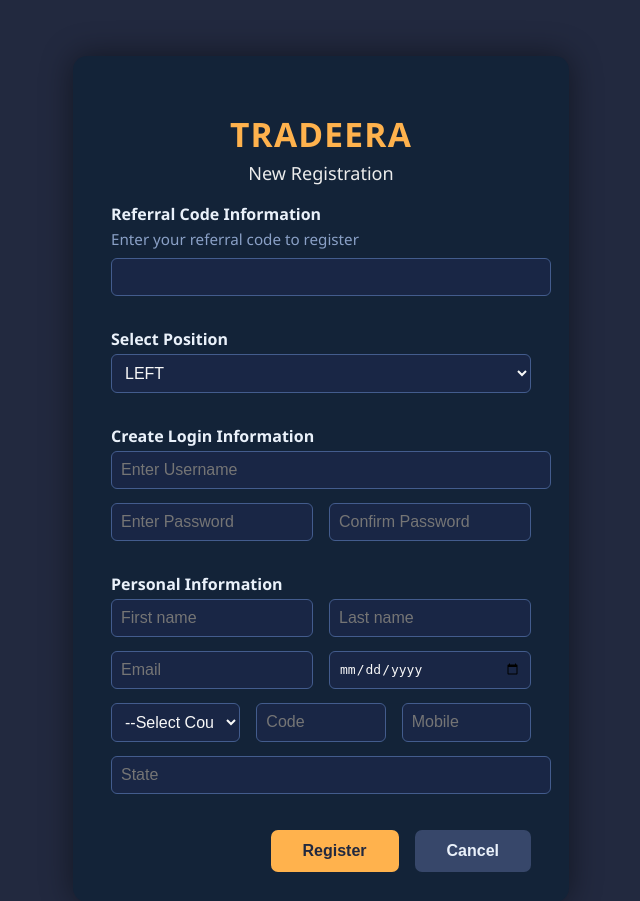
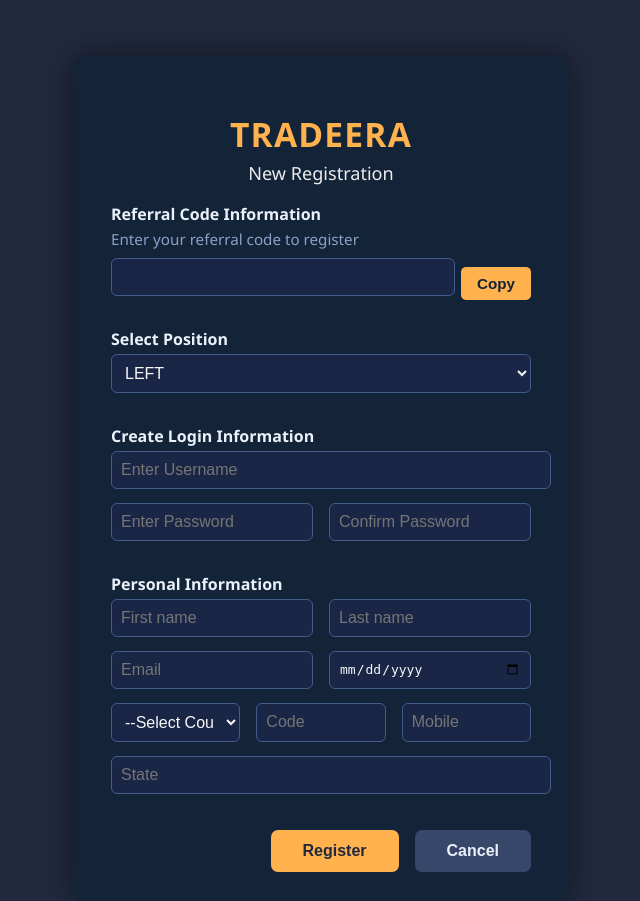
Before and after one commit to mudit0829/mlm-app, a Flask app: page /signup-page in a window 1280 px wide. Shown: the top 901 px of the page, without its empty margins (319-959 px from the left). Run offline with Flask 3, Linux system fonts and the light colour scheme.

Commit message:
Update signup.html

```diff
--- a/templates/signup.html
+++ b/templates/signup.html
@@ -91,6 +91,24 @@
       margin-bottom: 9px;
       color: #8aa0c6;
     }
+    .referral-row {
+      display:flex;
+      align-items:center;
+      gap:6px;
+    }
+    #copyReferral {
+      padding:8px 16px;
+      font-size:0.95em;
+      background:#ffb24d;
+      color:#132338;
+      border:none;
+      border-radius:5px;
+      cursor:pointer;
+      font-weight:bold;
+    }
+    #copyReferral:hover {
+      background:#ffd999;
+    }
   </style>
 </head>
 <body>
@@ -102,7 +120,10 @@
     <form id="signupForm">
       <label>Referral Code Information</label>
       <div class="info-text">Enter your referral code to register</div>
-      <input name="referral_code" id="referralCode" required readonly>
+      <div class="referral-row">
+        <input name="referral_code" id="referralCode" required>
+        <button type="button" id="copyReferral">Copy</button>
+      </div>
 
       <label>Select Position</label>
       <select name="position" required>
@@ -150,16 +171,30 @@
     </form>
   </div>
   <script>
-    // Autofill referral code from URL parameter, make field readonly
+    // Autofill referral code from URL parameter (readonly if present)
     function getQueryParam(param) {
       let params = new URLSearchParams(window.location.search);
       return params.get(param);
     }
     window.onload = function() {
       let referral = getQueryParam('referral');
+      let refInput = document.getElementById('referralCode');
       if (referral) {
-        document.getElementById('referralCode').value = referral;
-        document.getElementById('referralCode').readOnly = true;
+        refInput.value = referral;
+        refInput.readOnly = true;
+      } else {
+        refInput.readOnly = false;
+      }
+    };
+
+    // Copy referral code
+    document.getElementById('copyReferral').onclick = function() {
+      let refCode = document.getElementById('referralCode').value;
+      if (refCode) {
+        navigator.clipboard.writeText(refCode);
+        alert("Referral code copied!");
+      } else {
+        alert("Nothing to copy!");
       }
     };
 
```
